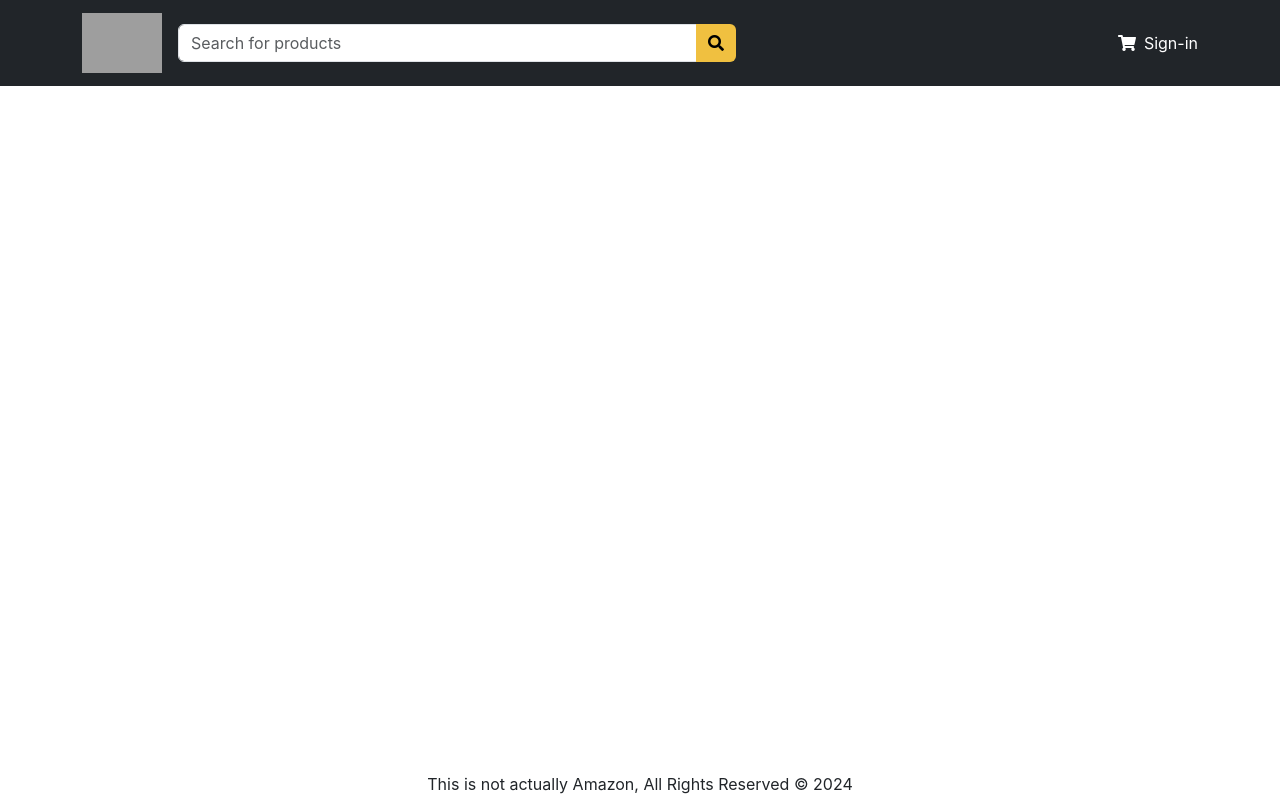
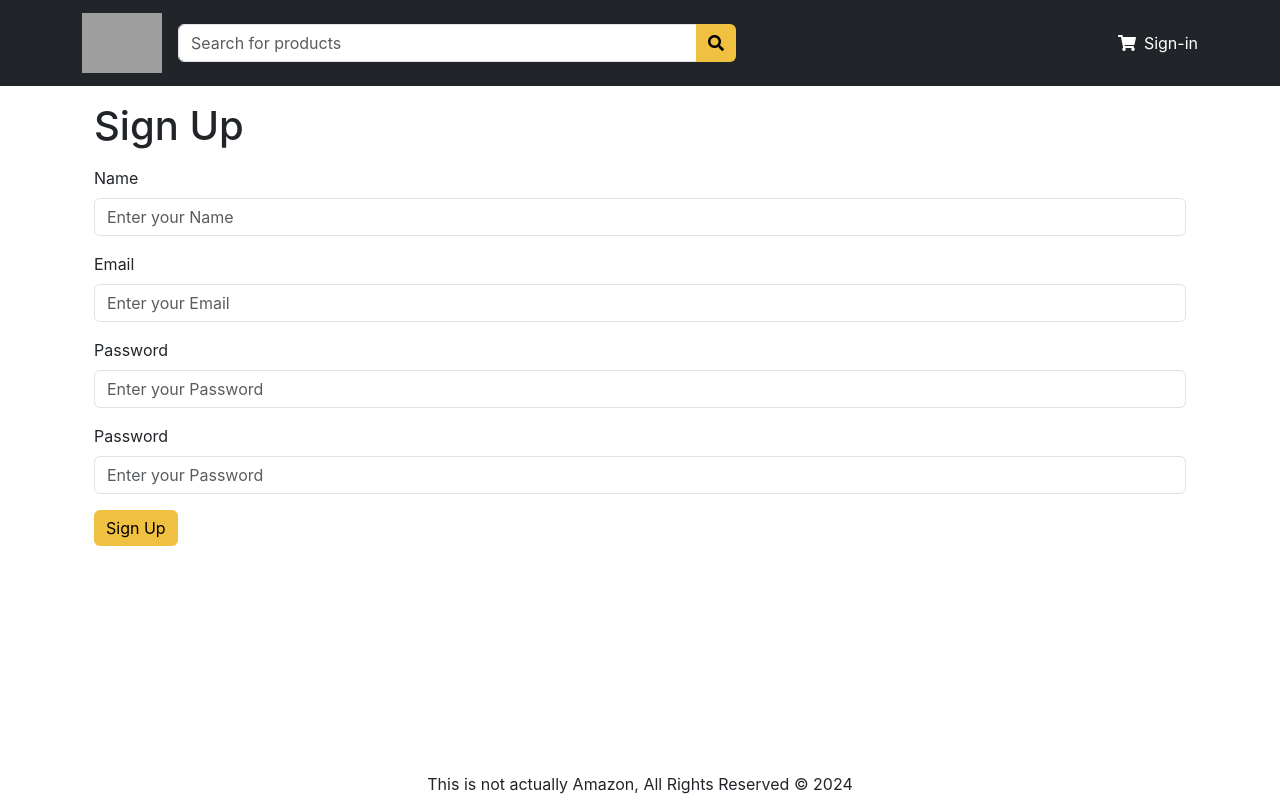
Before and after one commit to NivSolomon/Eshop, a React (Vite) app in the folder client/: page /signup in a window 1280 px wide. Built offline with nearby package versions, Linux system fonts and the light colour scheme; grey boxes are pictures that could not be loaded.

Commit message:
23.01.24

```diff
--- a/client/src/App.jsx
+++ b/client/src/App.jsx
@@ -6,6 +6,9 @@ import {HomePage} from './Pages/HomePage.jsx'
 import Footer from './Components/Shared/Footer'
 import Header from './Components/Shared/Header.jsx'
 import SignIn from './Pages/SignIn.jsx'
+import {ToastContainer} from 'react-toastify';
+import "react-toastify/dist/ReactToastify.css";
+import SignUp from './Pages/SignUp.jsx'
 
 
 function App() {
@@ -14,12 +17,14 @@ function App() {
   return (
     <BrowserRouter>
       <div className='d-flex flex-column side-allPage min-width'>
+        <ToastContainer position='bottom-center' limit={1}/>
         <Header/>
         <main>
           <Container className='mt-3'>
             <Routes>
               <Route path = "/" element = {<HomePage/>}></Route>
               <Route path = "/signin" element = {<SignIn/>}></Route>
+              <Route path = "/signup" element = {<SignUp/>}></Route>
             </Routes>
           </Container>
         </main>
--- a/client/src/Pages/SignIn.jsx
+++ b/client/src/Pages/SignIn.jsx
@@ -1,23 +1,30 @@
-import { useState } from "react"
+import { useContext, useState } from "react"
 import axios from "axios";
 import { Button, Container, Form, Link } from "../import.js"
 import Title from "../Components/Shared/Title";
+import {toast} from 'react-toastify';
+import { getError } from "../utils.js";
+import { useNavigate } from "react-router-dom";
+import { Store } from "../store.jsx";
+import  {USER_SIGNIN}  from "../actions.jsx";
 
 function SignIn() {
 
   const [email, setEmail] = useState("");
   const [password, setPassword] = useState("");
+  const navigate = useNavigate();
+  const {dispatch: ctxDispatch} = useContext(Store);
 
   const submitHandler = async (e) => {
     e.preventDefault();
     try {
-        const { data } = await axios.post('/api/v1/users/signin', {
-            email,
-            password
-        })
-        console.log(data);
+        const { data } = await axios.post('/api/v1/users/signin', {email: email, password: password});
+        ctxDispatch({type:USER_SIGNIN, payload:data});
+        localStorage.setItem('userInfo', JSON.stringify(data));
+        navigate('/');
+        toast.success(`Welcome ${data.name}!`);
     } catch (error) {
-        console.log(error.response.data.message);
+        toast.error(getError(error));
     }
   }
 
@@ -51,4 +58,4 @@ function SignIn() {
   )
 }
 
-export default SignIn
+export default SignIn;
--- /dev/null
+++ b/client/src/Pages/SignUp.jsx
@@ -0,0 +1,70 @@
+import { useContext, useRef } from 'react'
+import { useNavigate } from 'react-router-dom';
+import { Button, Container, Form} from '../import.js';
+import Title from '../Components/Shared/Title';
+import { Store } from '../store.jsx';
+import { USER_SIGNIN } from '../actions.jsx';
+import {toast} from 'react-toastify';
+import { getError } from "../utils.js";
+import axios from 'axios';
+
+
+
+const SignUp = () => {
+
+    const navigate = useNavigate();
+
+    const nameRef = useRef("");
+    const emailRef = useRef("");
+    const passwordRef = useRef("");
+    const confirmPasswordRef = useRef("");
+
+    const {dispatch: ctxDispatch} = useContext(Store);
+
+
+    const submitHandler = async (e) => {
+        e.preventDefault();
+        try {
+            if (passwordRef.current.value == confirmPasswordRef.current.value) {
+              const { data } = await axios.post('/api/v1/users/signup', {email: emailRef.current.value, password: passwordRef.current.value, name: nameRef.current.value});
+              ctxDispatch({type:USER_SIGNIN, payload:data});
+              localStorage.setItem('userInfo', JSON.stringify(data));
+              navigate('/');
+              toast.success(`Welcome ${data.name}!`);
+            }
+            toast.error("The passwords not same!")
+        } catch (error) {
+            toast.error(getError(error));
+        }
+      }
+
+  return (
+    <Container>
+        <Title title="SignUp Page"/>
+        <h1 className='my-3'>Sign Up</h1>
+        <Form onSubmit={submitHandler}>
+            <Form.Group className='mb-3'>
+                <Form.Label>Name</Form.Label>
+                <Form.Control required ref={nameRef} placeholder="Enter your Name"></Form.Control>
+            </Form.Group>
+            <Form.Group className='mb-3'>
+                <Form.Label>Email</Form.Label>
+                <Form.Control required type='email' ref={emailRef} placeholder="Enter your Email"></Form.Control>
+            </Form.Group>
+            <Form.Group className='mb-3'>
+                <Form.Label>Password</Form.Label>
+                <Form.Control required type='password' ref={passwordRef} placeholder="Enter your Password"></Form.Control>
+            </Form.Group>
+            <Form.Group className='mb-3'>
+                <Form.Label>Password</Form.Label>
+                <Form.Control required type='password' ref={confirmPasswordRef} placeholder="Enter your Password"></Form.Control>
+            </Form.Group>
+            <div className="mb-3">
+            <Button type="submit" className="mb-3">Sign Up</Button>
+          </div>
+        </Form>
+    </Container>
+  )
+}
+
+export default SignUp
--- /dev/null
+++ b/client/src/Reducers/storeReducer.jsx
@@ -0,0 +1,16 @@
+import { USER_SIGNIN, USER_SIGNOUT } from "../actions";
+
+const storeReducer = (state, action) => {
+
+    switch (action.type) {
+        case USER_SIGNIN:{
+            return {...state, userInfo: action.payload};
+        }
+        case USER_SIGNOUT:{
+            return {...state, userInfo: null};
+        }
+        default: return {...state};
+    }
+
+}
+export default storeReducer;
--- a/client/src/actions.jsx
+++ b/client/src/actions.jsx
@@ -1,5 +1,7 @@
 const GET_REQUEST = 'GET_REQUEST';
 const GET_SUCCESS = 'GET_SUCCESS';
 const GET_FAIL = 'GET_FAIL';
+const USER_SIGNIN = 'USER_SIGNIN';
+const USER_SIGNOUT = 'USER_SIGNOUT';
 
-export {GET_FAIL, GET_SUCCESS, GET_REQUEST};
+export {GET_FAIL, GET_SUCCESS, GET_REQUEST, USER_SIGNIN, USER_SIGNOUT};
--- a/client/src/components/HomePage/Product.jsx
+++ b/client/src/components/HomePage/Product.jsx
@@ -3,8 +3,18 @@ import Card from 'react-bootstrap/Card';
 import Button from 'react-bootstrap/Button';
 import { Link } from 'react-router-dom';
 import Rating from '../Shared/Rating';
+import { useContext } from 'react';
+import { Store } from '../../store';
 
 const Product = ({product}) => {
+
+  const {state, dispatch: ctxDispatch} = useContext(Store);
+  const {cartItems} = state.cart;
+
+  const addToCartHandler= () => {
+
+  }
+
   return (
     <Card className='product-card mb-4'>
         <Link to={`/product/${product.token}`}>
@@ -17,7 +27,7 @@ const Product = ({product}) => {
             <Rating rating={product.rating.rate} numReviews={product.rating.count}/>
             <Card.Text>${product.price}</Card.Text>
             {product.countInStock===0?<Button variant='light' disabled>Out of Stock</Button>:
-            <Button className='btn-primary'>Add to Cart</Button>}
+            <Button className='btn-primary' onClick={() => addToCartHandler(product, cartItems, ctxDispatch)}>Add to Cart</Button>}
         </Card.Body>
     </Card>
   )
--- a/client/src/components/Shared/Header.jsx
+++ b/client/src/components/Shared/Header.jsx
@@ -3,7 +3,23 @@ import Container from 'react-bootstrap/Container';
 import {LinkContainer} from 'react-router-bootstrap';
 import { Link } from 'react-router-dom';
 import SearchBox from './SearchBox';
+import NavDropdown from 'react-bootstrap/NavDropdown';
+import { useContext } from 'react';
+import { Store } from '../../store';
+import { USER_SIGNOUT } from '../../actions';
+
 const Header = () => {
+
+    const {state} = useContext(Store);
+    const {userInfo} = state;
+    const {dispatch: ctxDispatch} = useContext(Store);
+
+
+    const signOutHandler = () => {
+        localStorage.removeItem('userInfo', userInfo)
+        ctxDispatch({type:USER_SIGNOUT});
+    }
+
   return (
     <header>
         <NavBar bg="dark" variant = "dark">
@@ -19,9 +35,14 @@ const Header = () => {
                         <i className='fa fa-shopping-cart text-white'></i>
                     </Link>
                 </nav>
-                <Link to="/signin" className='text-white nav-link'>
-                    Sign-in
-                </Link>
+                {userInfo? (
+                    <NavDropdown className='text-white' title={userInfo.name}>
+                        <NavDropdown.Divider/>
+                        <Link  onClick={(e)=> signOutHandler()} className='dropdown item'>Sign out</Link>
+                    </NavDropdown>
+                ):<Link to="/signin" className='text-white nav-link'>
+                Sign-in
+            </Link>}
             </Container>
         </NavBar>
     </header>
--- a/client/src/main.jsx
+++ b/client/src/main.jsx
@@ -5,13 +5,16 @@ import App from './App.jsx'
 import './index.css'
 import {HelmetProvider} from 'react-helmet-async'
 import axios from 'axios'
+import { StoreProvider } from './store.jsx'
 
 axios.defaults.baseURL = 'http://localhost:8080'; // Change this to server once we have one in production or import from .env
 
 ReactDOM.createRoot(document.getElementById('root')).render(
   <React.StrictMode>
+    <StoreProvider>
     <HelmetProvider>
       <App />
     </HelmetProvider>
+    </StoreProvider>
   </React.StrictMode>,
 )
--- /dev/null
+++ b/client/src/store.jsx
@@ -0,0 +1,31 @@
+import { createContext, useReducer } from "react";
+import storeReducer from './Reducers/storeReducer'
+import PropTypes from 'prop-types'
+
+export const Store = createContext();
+
+const initialState = {
+    userInfo: localStorage.getItem('userInfo')
+    ? JSON.parse(localStorage.getItem('userInfo'))
+    : null,
+    cart: {
+        cartItems: localStorage.getItem('userInfo')
+        ? JSON.parse(localStorage.getItem('userInfo'))
+        : [],
+        shippingAddress: localStorage.getItem('userInfo')
+        ? JSON.parse(localStorage.getItem('userInfo'))
+        : {},
+        paymentMethod: localStorage.getItem('userInfo')
+        ? JSON.parse(localStorage.getItem('userInfo'))
+        : "",
+    },
+
+}
+
+export const StoreProvider = ({children}) =>{
+    const [state, dispatch] = useReducer(storeReducer, initialState)
+    const body = {state, dispatch};
+    return <Store.Provider value={body}>{children}</Store.Provider>
+}
+
+StoreProvider.propTypes = {children: PropTypes.node}
--- /dev/null
+++ b/client/src/utils.js
@@ -0,0 +1,4 @@
+export const getError = (error) =>{
+    return error.message && error.response.data.message
+          ? error.response.data.message: error.message
+}
```
